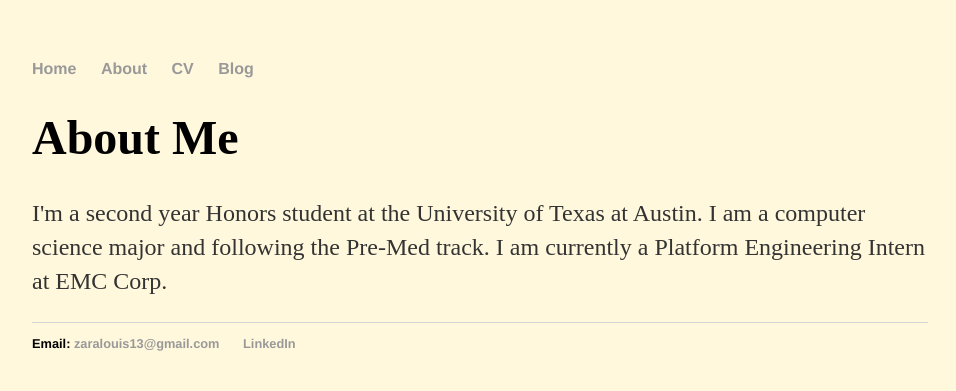
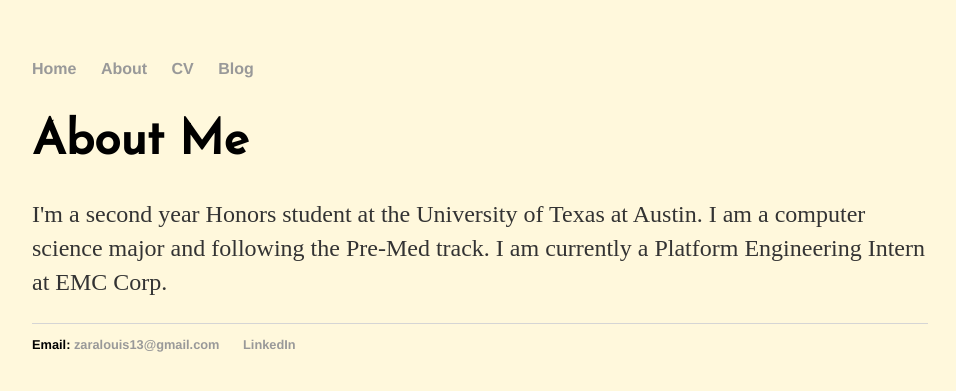
Before and after one commit to zaralouis/zaralouis.github.io, a Jekyll site: the page built from about/index.html, in a window 1280 px wide. Shown: the top 391 px of the page, without its empty margins (160-1116 px from the left). Built offline with Jekyll 4.4.1, drawn with Linux system fonts in a browser that asks for light colours.

Commit message:
Update index.html

```diff
--- a/about/index.html
+++ b/about/index.html
@@ -4,14 +4,14 @@ title: About me
 ---
 <!DOCTYPE html>
 <html>
-	<head>
+	<head> <link href="https://fonts.googleapis.com/css?family=Josefin+Sans" rel="stylesheet">
 		<title>About me</font></title><!DOCTYPE html>
 <html>
 	<head>
 		<title>Zara Louis</title>
 	</head>
 	<body bgcolor="	#fff8dc">
-		<h1><font face="Franklin Gothic, Trebuchet MS Italic">About Me</h1></font>
+		<h1><font face="Josefin Sans">About Me</h1></font>
 		<div class="container">
     		<div class="blurb"><p><font face="Minion Web"> I'm a second year Honors student at the University of Texas at Austin. I am a computer science major and following the Pre-Med track. I am currently a Platform Engineering Intern at EMC Corp.
 				</font></p>
```
